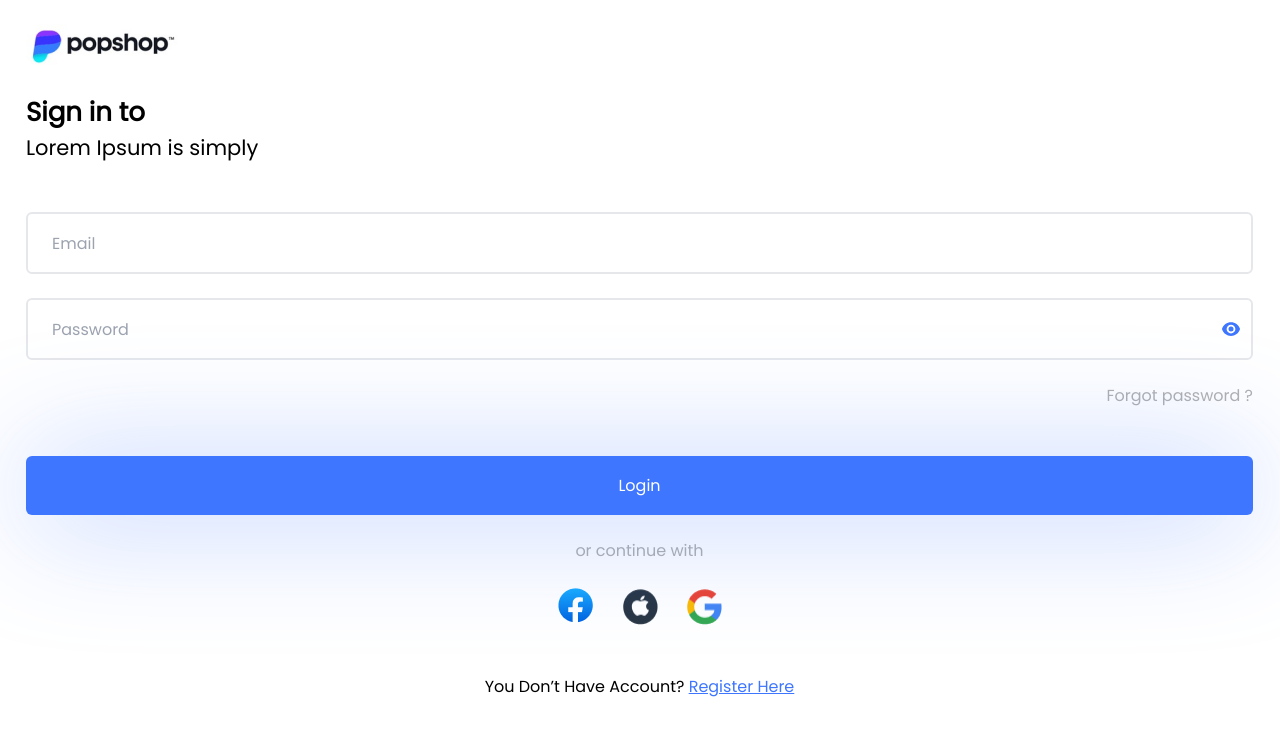
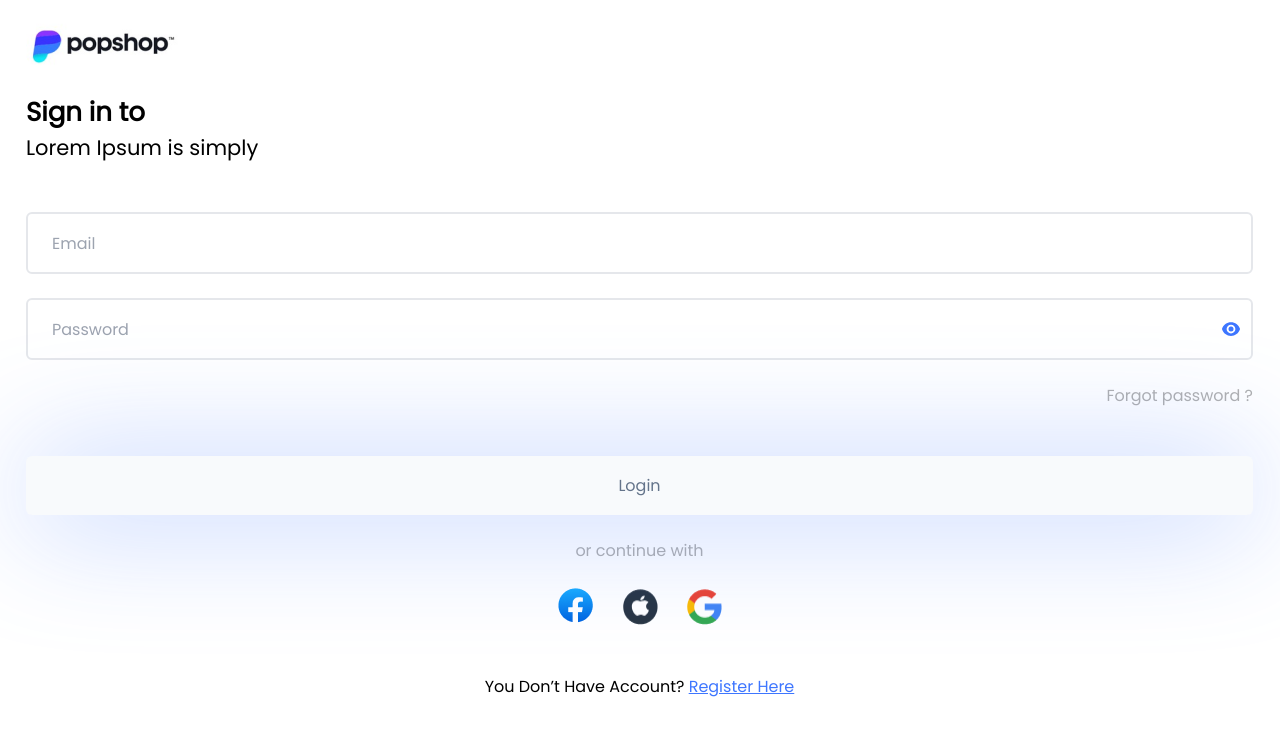
Before and after one commit to nicholasanthonys/popshop, a React (Create React App) app: page /login in a window 1280 px wide. Shown: the top 736 px of the page. Built offline with nearby package versions, Linux system fonts and the light colour scheme; what tw-elements would draw is missing.

Commit message:
fix: fix component button

```diff
--- a/src/elements/CustomButton.tsx
+++ b/src/elements/CustomButton.tsx
@@ -1,11 +1,7 @@
 import React, { ChangeEvent, useState } from 'react';
 
 
-type ButtonProps = {
-    onClick: () => void;
-    disabled?: boolean;
-    className?: string;
-    children: React.ReactNode;
+interface ButtonProps extends React.ButtonHTMLAttributes<HTMLButtonElement> {
 };
 
 const CustomButton: React.FC<ButtonProps> = ({
@@ -13,12 +9,14 @@ type ButtonProps = {
   disabled = false,
   className = '',
   children,
+  type = "submit",
 }) => {
   return (
     <button
       onClick={onClick}
       disabled={disabled}
-        className={`py-2 px-4 bg-[#3E76FF] hover:bg-[#3534FA] text-white drop-shadow-[0_4px_61px_rgba(62,118,255,0.4)] w-full font-medium rounded-md ${className}`}
+      className={`py-2 px-4 bg-[#3E76FF] hover:bg-[#3534FA] text-white drop-shadow-[0_4px_61px_rgba(62,118,255,0.4)] w-full font-medium rounded-md ${className}  disabled:bg-slate-50 disabled:text-slate-500`}
+      type={type}
     >
       {children}
     </button>
```
Lines whose indentation alone changed are shown as unchanged.
